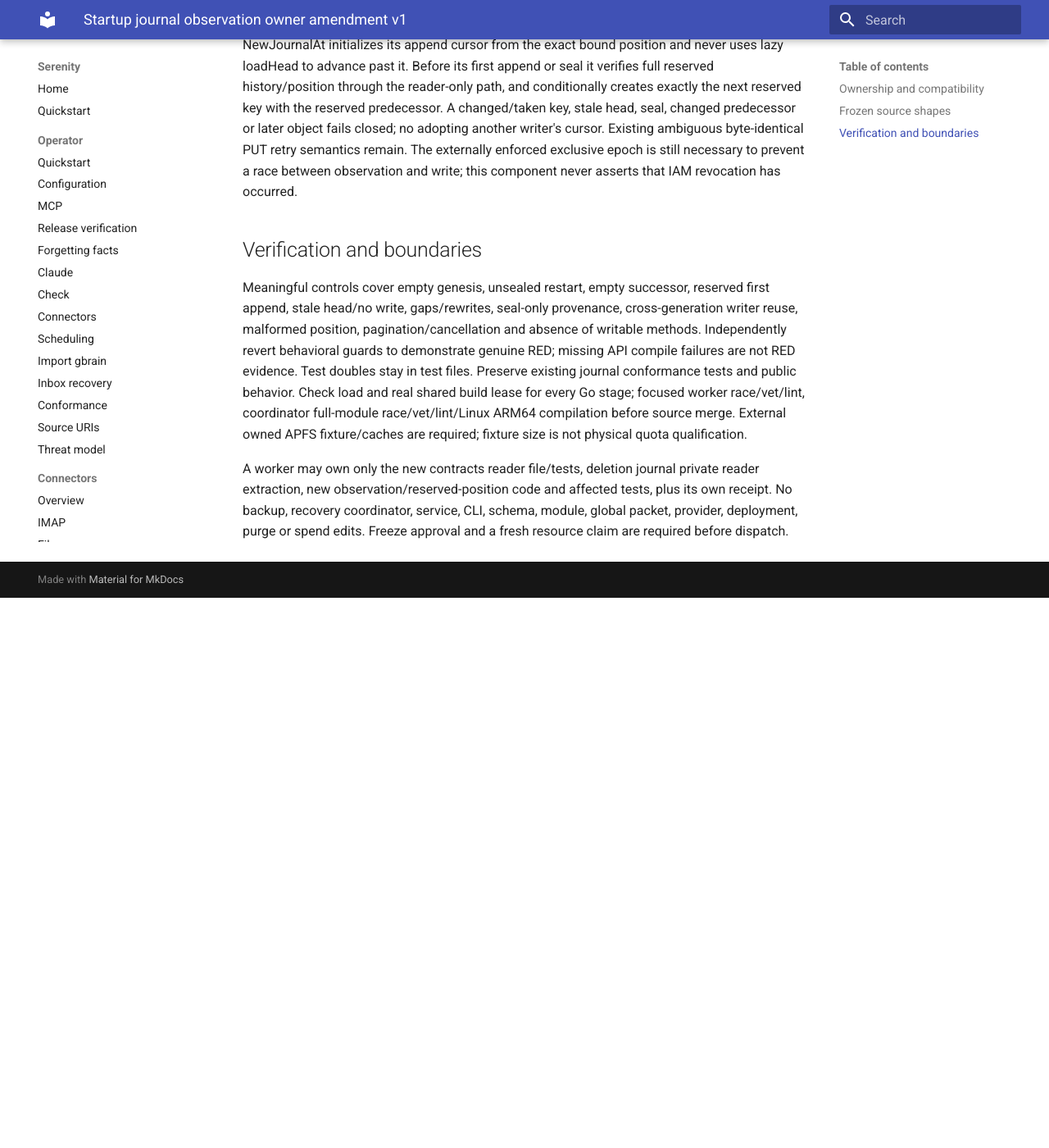
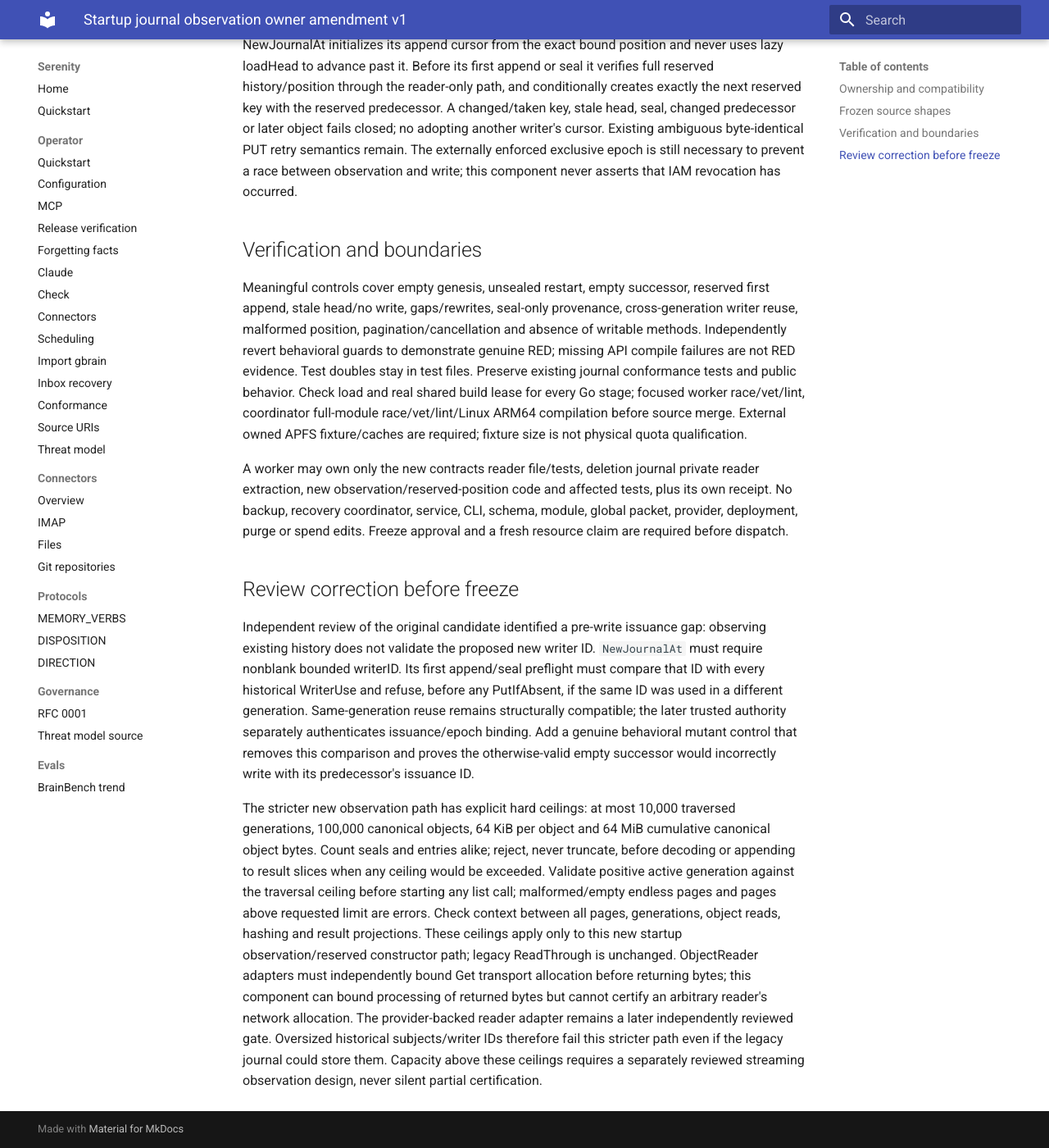
Before and after one commit to sirerun/serenity, an MkDocs documentation site: the page built from docs/plans/startup-journal-observation-freeze-2026-10-03.md, in a window 1280 px wide and 1400 px high, scrolled down 1628 px. Shown: the whole window at 82% size. Built offline with MkDocs 1.6.1 and Material for MkDocs 9.7.7, drawn with Linux system fonts in a browser that asks for light colours; before the commit the page ends 2357 px from its top, so only the background shows below that.

Commit message:
Bound journal observation and reject reused writer before first write

```diff
--- a/docs/plans/startup-journal-observation-freeze-2026-10-03.md
+++ b/docs/plans/startup-journal-observation-freeze-2026-10-03.md
@@ -25,3 +25,9 @@ NewJournalAt initializes its append cursor from the exact bound position and nev
 Meaningful controls cover empty genesis, unsealed restart, empty successor, reserved first append, stale head/no write, gaps/rewrites, seal-only provenance, cross-generation writer reuse, malformed position, pagination/cancellation and absence of writable methods. Independently revert behavioral guards to demonstrate genuine RED; missing API compile failures are not RED evidence. Test doubles stay in test files. Preserve existing journal conformance tests and public behavior. Check load and real shared build lease for every Go stage; focused worker race/vet/lint, coordinator full-module race/vet/lint/Linux ARM64 compilation before source merge. External owned APFS fixture/caches are required; fixture size is not physical quota qualification.
 
 A worker may own only the new contracts reader file/tests, deletion journal private reader extraction, new observation/reserved-position code and affected tests, plus its own receipt. No backup, recovery coordinator, service, CLI, schema, module, global packet, provider, deployment, purge or spend edits. Freeze approval and a fresh resource claim are required before dispatch.
+
+## Review correction before freeze
+
+Independent review of the original candidate identified a pre-write issuance gap: observing existing history does not validate the proposed new writer ID. `NewJournalAt` must require nonblank bounded writerID. Its first append/seal preflight must compare that ID with every historical WriterUse and refuse, before any PutIfAbsent, if the same ID was used in a different generation. Same-generation reuse remains structurally compatible; the later trusted authority separately authenticates issuance/epoch binding. Add a genuine behavioral mutant control that removes this comparison and proves the otherwise-valid empty successor would incorrectly write with its predecessor's issuance ID.
+
+The stricter new observation path has explicit hard ceilings: at most 10,000 traversed generations, 100,000 canonical objects, 64 KiB per object and 64 MiB cumulative canonical object bytes. Count seals and entries alike; reject, never truncate, before decoding or appending to result slices when any ceiling would be exceeded. Validate positive active generation against the traversal ceiling before starting any list call; malformed/empty endless pages and pages above requested limit are errors. Check context between all pages, generations, object reads, hashing and result projections. These ceilings apply only to this new startup observation/reserved constructor path; legacy ReadThrough is unchanged. ObjectReader adapters must independently bound Get transport allocation before returning bytes; this component can bound processing of returned bytes but cannot certify an arbitrary reader's network allocation. The provider-backed reader adapter remains a later independently reviewed gate. Oversized historical subjects/writer IDs therefore fail this stricter path even if the legacy journal could store them. Capacity above these ceilings requires a separately reviewed streaming observation design, never silent partial certification.
```
